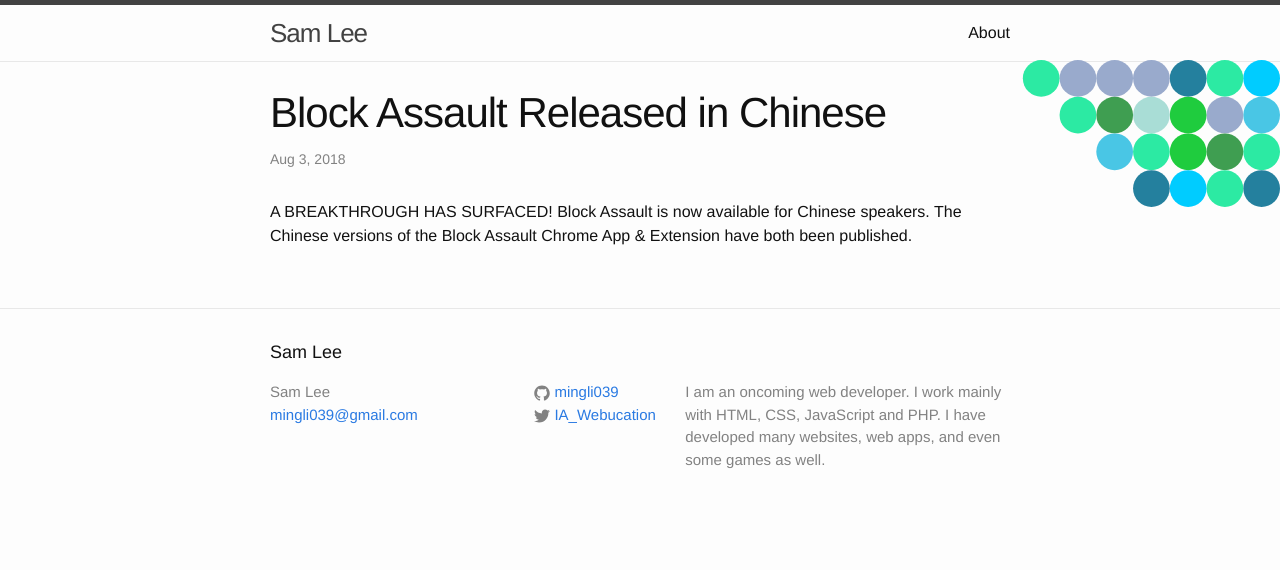
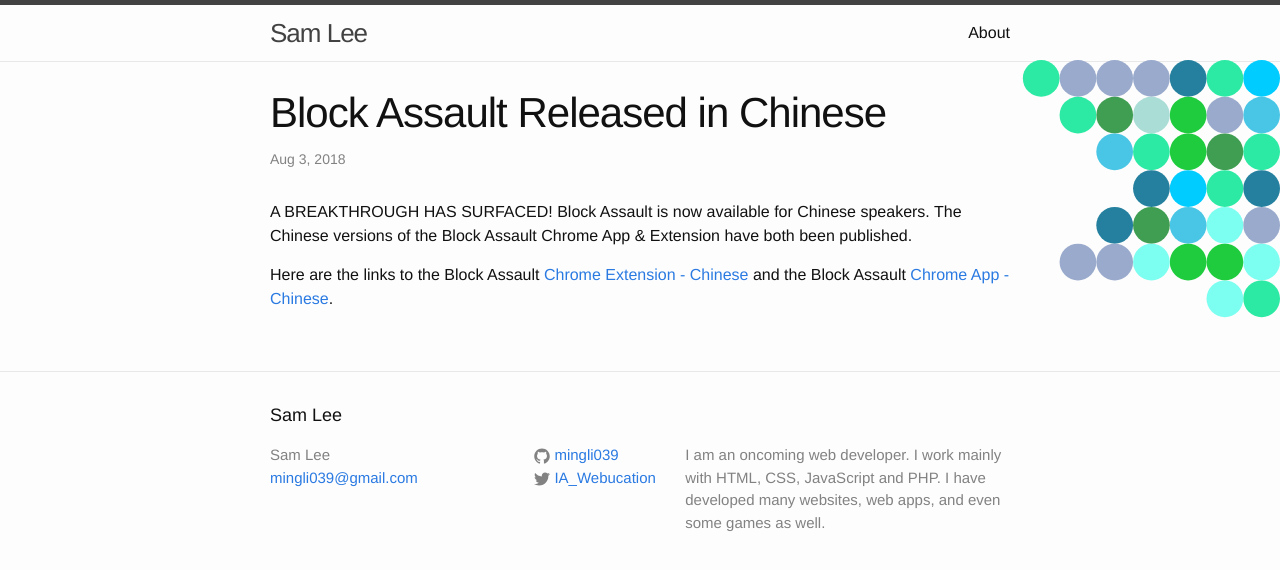
Before and after one commit to mingli039/mingli039.github.io, a Jekyll site: the page built from _posts/2018-08-03-Block-Assault-Released-in-Chinese.md, in a window 1280 px wide. Shown: the top 570 px of the page. Built offline with Jekyll 4.4.1, drawn with Linux system fonts in a browser that asks for light colours; nearby versions of some CDN libraries.

Commit message:
Update 2018-08-03-Block-Assault-Released-in-Chinese.md

```diff
--- a/_posts/2018-08-03-Block-Assault-Released-in-Chinese.md
+++ b/_posts/2018-08-03-Block-Assault-Released-in-Chinese.md
@@ -4,3 +4,5 @@
 ---
 
 A BREAKTHROUGH HAS SURFACED! Block Assault is now available for Chinese speakers. The Chinese versions of the Block Assault Chrome App & Extension have both been published.
+
+Here are the links to the Block Assault [Chrome Extension - Chinese](https://chrome.google.com/webstore/detail/%E5%83%8F%E7%B4%A0%E6%88%98%E6%96%97-extension/medgfdjpnpkbahalfohicbkemmlaedbk?hl=en-US&authuser=1) and the Block Assault [Chrome App - Chinese](https://chrome.google.com/webstore/detail/%E5%83%8F%E7%B4%A0%E6%88%98%E6%96%97/bajhjjijedmfegefoocelkioclkebpem?hl=en-US&authuser=1).
```
